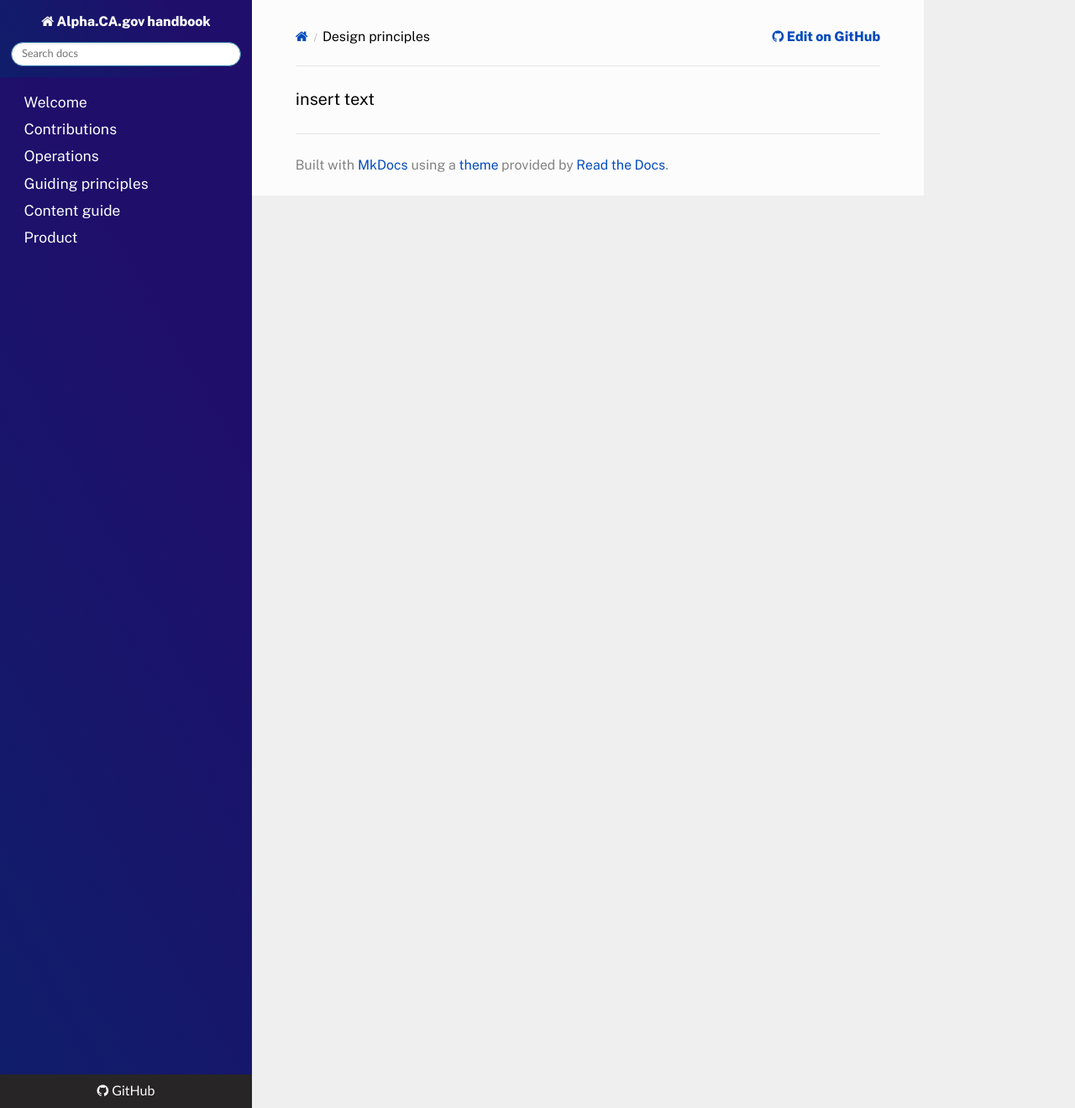
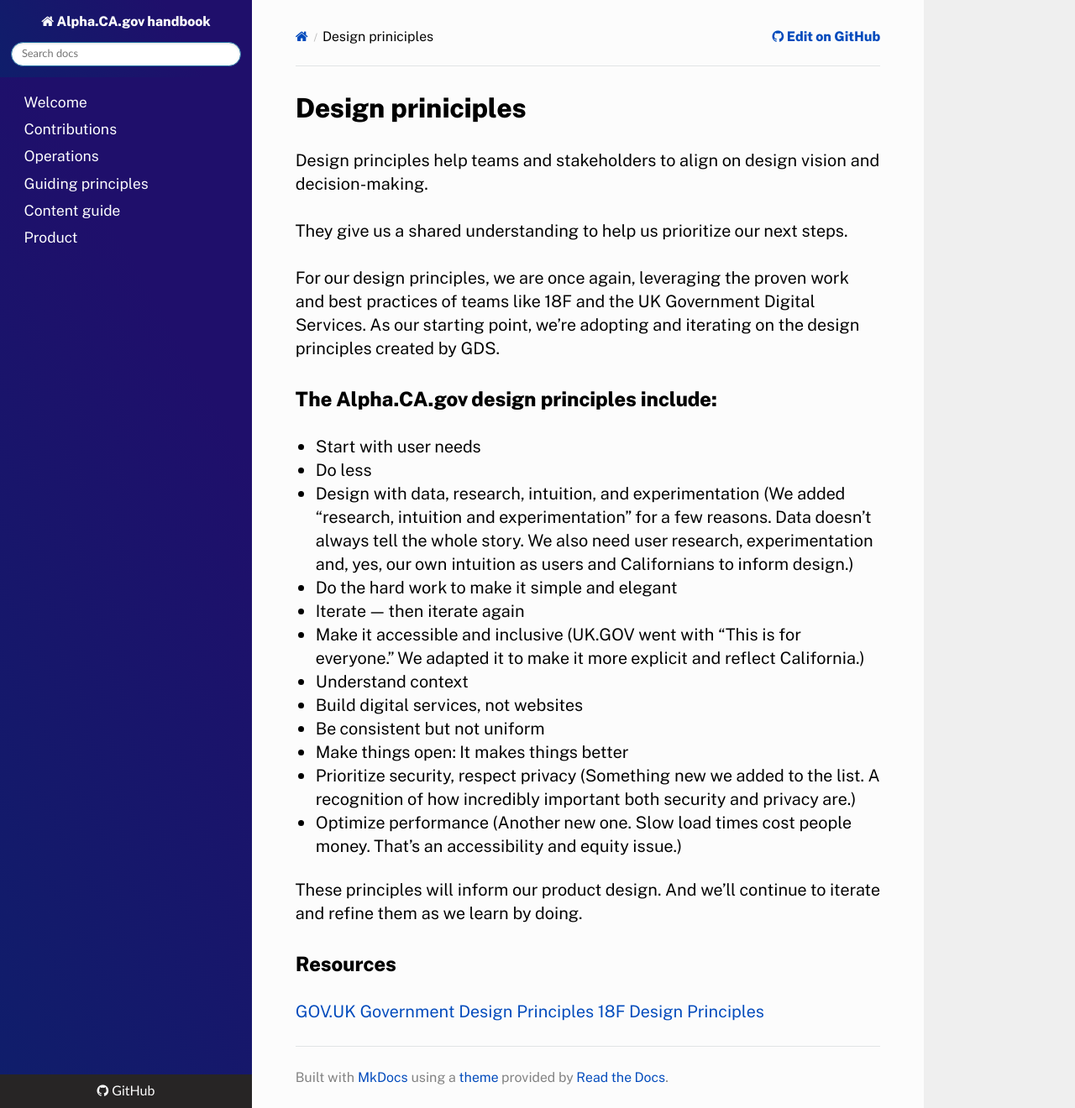
Before and after one commit to cagov/handbook-cadotgov, an MkDocs documentation site: the page built from docs/design-principles.md, in a window 1280 px wide and 1320 px high. Shown: the whole window at 84% size. Built offline with MkDocs 1.6.1, drawn with Linux system fonts in a browser that asks for light colours; nearby versions of some CDN libraries; old or Windows-style settings are respelled for this version of MkDocs.

Commit message:
Update design-principles.md

```diff
--- a/docs/design-principles.md
+++ b/docs/design-principles.md
@@ -1 +1,28 @@
-insert text
+# Design priniciples
+
+Design principles help teams and stakeholders to align on design vision and decision-making.
+
+They give us a shared understanding to help us prioritize our next steps.
+
+For our design principles, we are once again, leveraging the proven work and best practices of teams like 18F and the UK Government Digital Services. As our starting point, we’re adopting and iterating on the design principles created by GDS.
+
+## The Alpha.CA.gov design principles include:
+
+  * Start with user needs
+  * Do less
+  * Design with data, research, intuition, and experimentation (We added “research, intuition and experimentation” for a few reasons. Data doesn’t always tell the whole story. We also need user research, experimentation and, yes, our own intuition as users and Californians to inform design.)
+  * Do the hard work to make it simple and elegant
+  * Iterate — then iterate again
+  * Make it accessible and inclusive (UK.GOV went with “This is for everyone.” We adapted it to make it more explicit and reflect California.)
+  * Understand context
+  * Build digital services, not websites
+  * Be consistent but not uniform
+  * Make things open: It makes things better
+  * Prioritize security, respect privacy (Something new we added to the list. A recognition of how incredibly important both security and privacy are.)
+  * Optimize performance (Another new one. Slow load times cost people money. That’s an accessibility and equity issue.)
+
+These principles will inform our product design. And we’ll continue to iterate and refine them as we learn by doing.
+
+## Resources
+[GOV.UK Government Design Principles](https://www.gov.uk/guidance/government-design-principles)
+[18F Design Principles](https://methods.18f.gov/decide/design-principles/)
```
